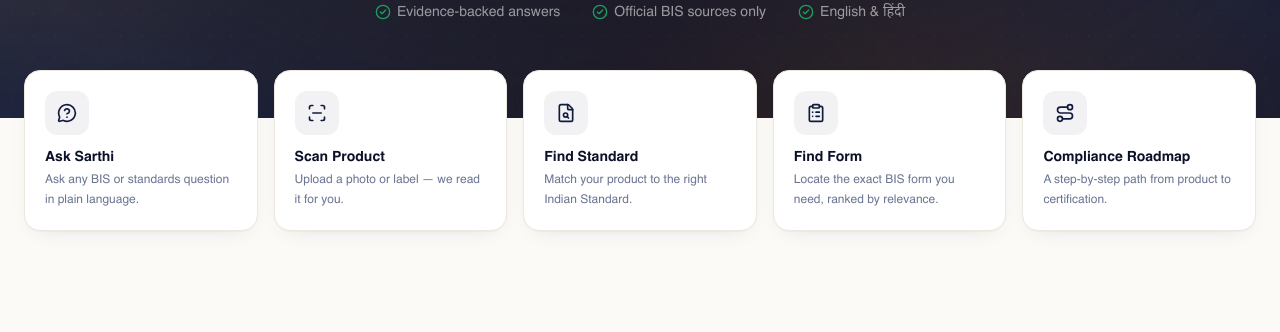
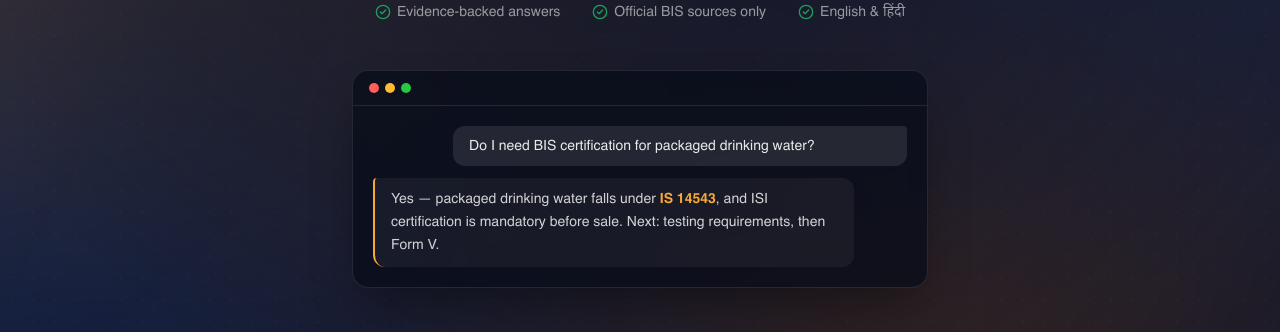
Before and after one commit to bisheshkumar01/BIS-SARTHII, a React (Vite) app in the folder frontend/: page / in a window 1280 px wide. Shown: the part 612-944 px from the top of the page. Built offline with nearby package versions, Linux system fonts and the light colour scheme; no server answers.

Commit message:
changed the cards to a windows showing AI

```diff
--- a/frontend/src/pages/Home.jsx
+++ b/frontend/src/pages/Home.jsx
@@ -2,13 +2,11 @@
 import InteractiveHoverButton from '../components/ui/InteractiveHoverButton.jsx'
 import {
   ScanLine,
-  MessageCircleQuestion,
   FileSearch,
   ClipboardList,
   Route as RouteIcon,
   ShieldCheck,
   Languages,
-  ArrowRight,
   CheckCircle2,
   Factory,
   Ship,
@@ -17,14 +15,6 @@
   GraduationCap,
   Quote,
 } from 'lucide-react'
-
-const actions = [
-  { to: '/chat', icon: MessageCircleQuestion, label: 'Ask Sarthi', desc: 'Ask any BIS or standards question in plain language.' },
-  { to: '/scan', icon: ScanLine, label: 'Scan Product', desc: 'Upload a photo or label — we read it for you.' },
-  { to: '/standards', icon: FileSearch, label: 'Find Standard', desc: 'Match your product to the right Indian Standard.' },
-  { to: '/forms', icon: ClipboardList, label: 'Find Form', desc: 'Locate the exact BIS form you need, ranked by relevance.' },
-  { to: '/roadmap', icon: RouteIcon, label: 'Compliance Roadmap', desc: 'A step-by-step path from product to certification.' },
-]
 
 const steps = [
   { n: '01', title: 'Describe or scan your product', desc: 'Type a description or upload a photo/label — Sarthi extracts what matters.' },
@@ -104,34 +94,30 @@
                 <CheckCircle2 className="h-4 w-4 text-verified-500" /> English &amp; हिंदी
               </span>
             </div>
+
+            {/* Mock chat window. Static and illustrative, not wired to the live API — but
+                the example is real: packaged drinking water is the one domain in the seed
+                corpus that already answers with a confident, exact IS citation, so a judge
+                trying the same question in Ask Sarthi sees the same result this promises. */}
+            <div className="animate-rise mx-auto mt-12 max-w-xl overflow-hidden rounded-2xl border border-white/10 bg-navy-950/70 text-left shadow-2xl shadow-black/40 backdrop-blur-sm">
+              <div className="flex items-center gap-1.5 border-b border-white/10 px-4 py-3">
+                <span className="h-2.5 w-2.5 rounded-full bg-[#ff5f57]" />
+                <span className="h-2.5 w-2.5 rounded-full bg-[#febc2e]" />
+                <span className="h-2.5 w-2.5 rounded-full bg-[#28c840]" />
+              </div>
+              <div className="space-y-3 p-5">
+                <div className="ml-auto max-w-[85%] rounded-xl rounded-tr-sm bg-white/10 px-4 py-2.5 text-sm text-white/90">
+                  Do I need BIS certification for packaged drinking water?
+                </div>
+                <div className="max-w-[90%] rounded-xl rounded-tl-sm border-l-2 border-saffron-400 bg-white/5 px-4 py-2.5 text-sm leading-relaxed text-white/80">
+                  Yes — packaged drinking water falls under{' '}
+                  <span className="font-semibold text-saffron-400">IS 14543</span>, and ISI
+                  certification is mandatory before sale. Next: testing requirements, then
+                  Form V.
+                </div>
+              </div>
+            </div>
           </div>
-        </div>
-      </section>
-
-      {/* ACTION CARDS */}
-      {/* relative+z-10: the hero above is position:relative, so without its own
-          stacking context this section paints *under* it and the cards get clipped. */}
-      <section className="relative z-10 mx-auto -mt-12 max-w-7xl px-6">
-        <div className="grid grid-cols-1 gap-4 sm:grid-cols-2 lg:grid-cols-5">
-          {actions.map((a, i) => (
-            <Link
-              key={a.to}
-              to={a.to}
-              style={{ '--delay': `${i * 70}ms` }}
-              className="card card-hover animate-rise group flex flex-col gap-3 p-5"
-            >
-              <span className="icon-tile inline-flex h-11 w-11 items-center justify-center rounded-xl bg-navy-900/5 text-navy-800 group-hover:bg-saffron-100 group-hover:text-saffron-600">
-                <a.icon className="h-5 w-5" />
-              </span>
-              <div>
-                <p className="flex items-center gap-1 text-sm font-semibold text-navy-900">
-                  {a.label}
-                  <ArrowRight className="h-3 w-3 -translate-x-1 opacity-0 transition-all duration-300 group-hover:translate-x-0 group-hover:opacity-100" />
-                </p>
-                <p className="mt-1 text-xs leading-relaxed text-navy-700/65">{a.desc}</p>
-              </div>
-            </Link>
-          ))}
         </div>
       </section>
 
```
Also changed, not shown: 8 other files (tests, documents, lock files or other folders).
